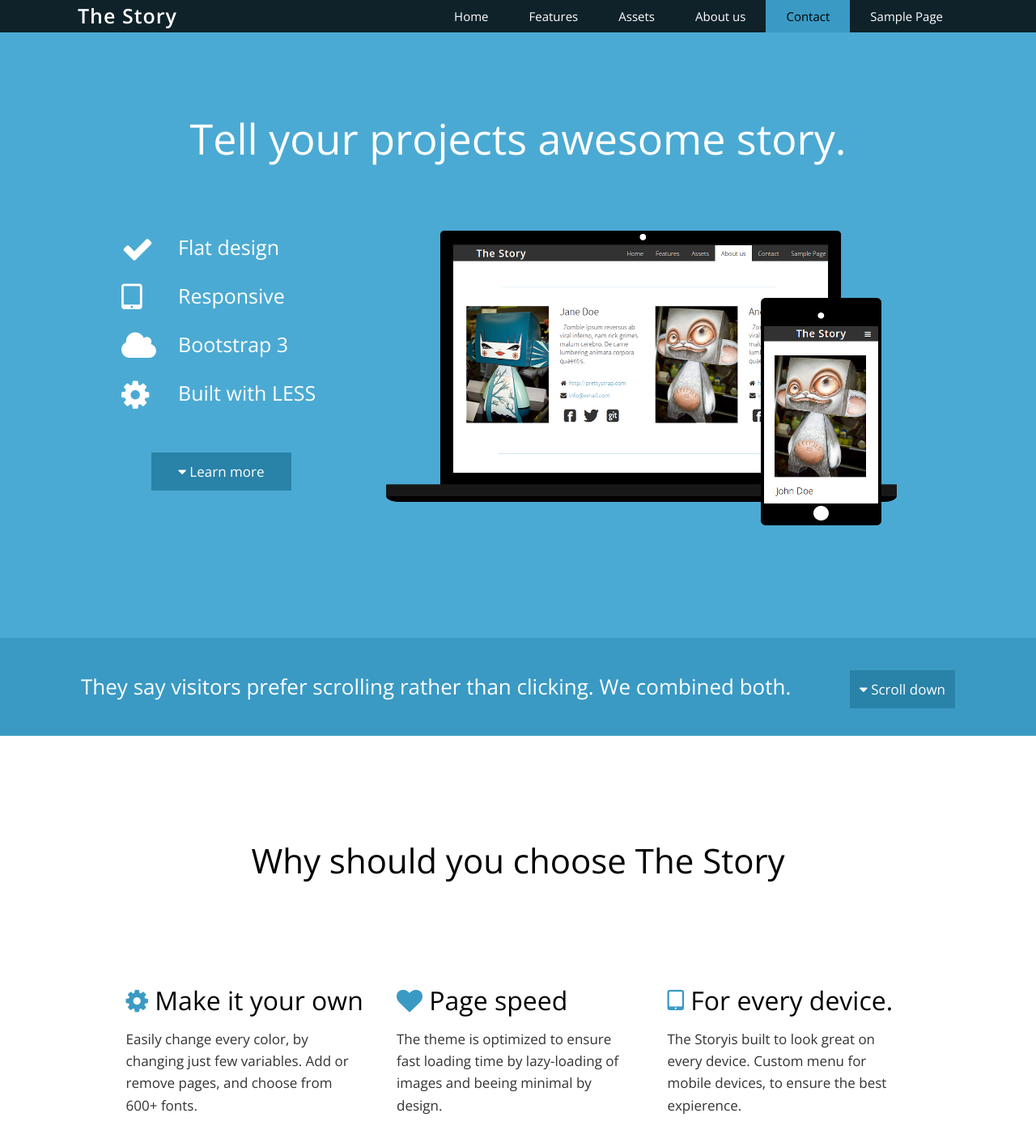
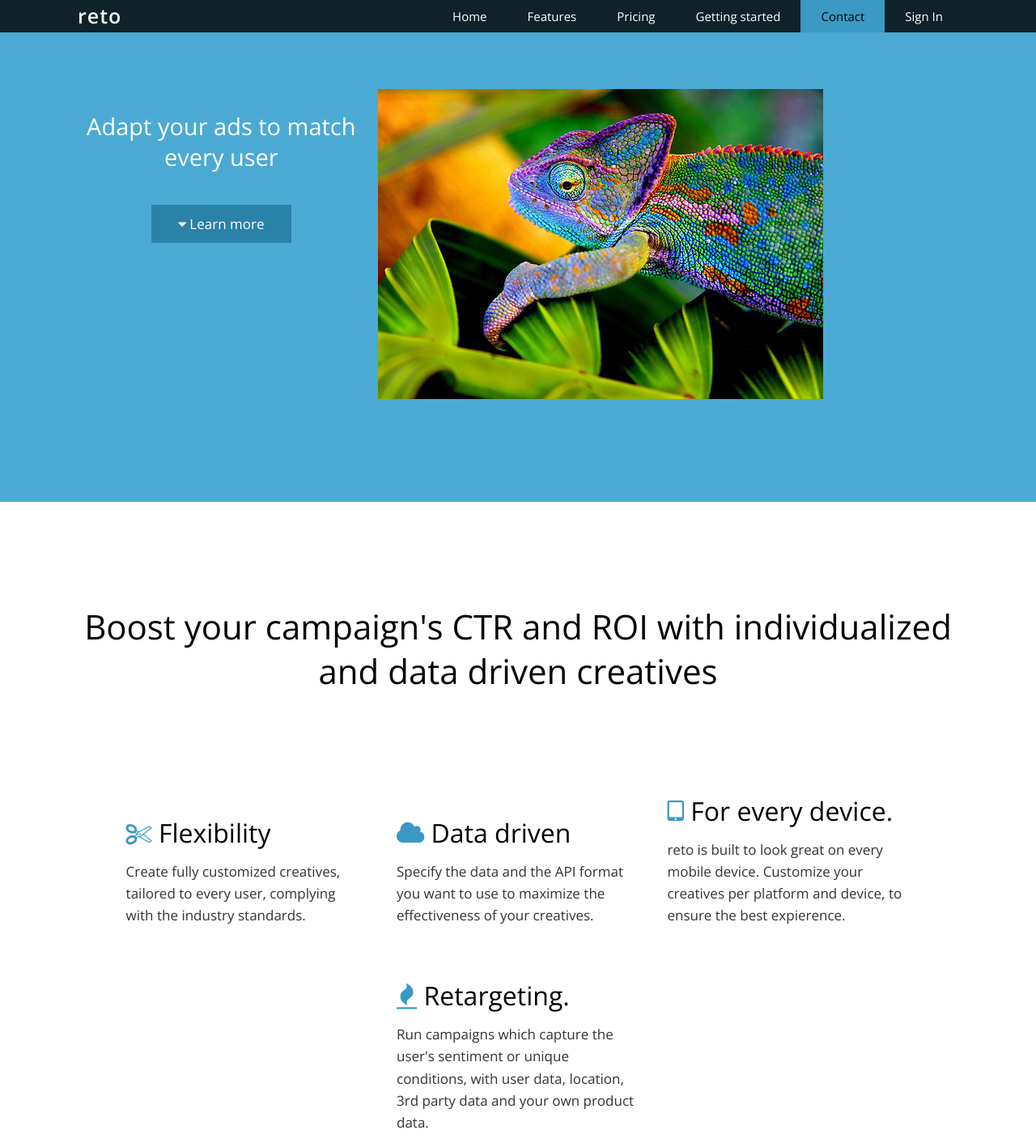
Before and after one commit to adtur/dc_frontend, a website: page app/index.html in a window 1280 px wide. Shown: the top 1417 px of the page at 81% size. Drawn offline with nearby package versions, Linux system fonts and the light colour scheme; some packages are replaced by stand-ins of ours.

Commit message:
Updated index, features pages

```diff
--- a/app/index.html
+++ b/app/index.html
@@ -1,7 +1,7 @@
 <!DOCTYPE html>
 <html lang="en">
 <head>
-  <title>The Story - responsive landing page</title>
+  <title>reto - dynamic creative optimization</title>
   <meta name="viewport" content="width=device-width, initial-scale=1.0">
   <meta charset="utf-8">
   <meta name="description" content="Twitter bootstrap theme">
@@ -31,16 +31,16 @@
           <span class="sr-only">Toggle navigation</span>
           <i class="fa fa-bars"></i>
         </button>
-        <a class="navbar-brand" href="#">The Story</a>
+        <a class="navbar-brand" href="#">reto</a>
       </div>
       <div id="nav-collapse" class="collapse navbar-collapse navbar-ex1-collapse">
         <ul class="nav navbar-nav navbar-right">
           <li class="active"><a title="Home page" class="scroll brand-1" href="#home">Home</a></li>
           <li><a title="Check out our awesome services" href="#features" class=" scroll brand-4">Features</a></li>
-          <li><a title="Themes assets" href="#assets" class="scroll brand-3">Assets</a></li>
-          <li><a title="Who we are" href="#about" class="scroll fadeto brand-4"> About us</a></li>
+          <li><a title="Pricing" href="#pricing" class="scroll brand-3">Pricing</a></li>
+          <li><a title="How to start" href="#getting_started" class="scroll fadeto brand-4"> Getting started</a></li>
           <li><a title="Get in touch!" href="#contact" class="scroll brand-2">Contact</a></li>
-          <li><a title="External page sample" href="sample-page.html">Sample Page</a></li>
+          <li><a title="Sign In in web app" href="#signin">Sign In</a></li>
         </ul>
       </div>
     </div><!-- /.navbar-container -->
@@ -48,27 +48,19 @@
 
   <!-- Home Page -->
   <div id="home" class="page color-1">
-    <div class="inner-page">
-      <h2 class="page-headline large">Tell your projects awesome story.</h2>
-    </div>
     <div class="row inner-page">
       <div class="col-md-8 col-md-push-4 lazy-container">
-        <img class="lazy" alt="Looks great on every device" src="images/pixel.png" data-original="images/home.png" />
+        <img class="lazy img-responsive" alt="Looks great on every device" src="images/chameleon-1.jpg" data-original="images/chameleon-1.jpg" />
       </div>
       <div class="col-md-4 col-md-pull-8">
-        <ul class="big-list">
-          <li><i class="fa fa-check"></i> Flat design</li>
-          <li><i class="fa fa-tablet"></i> Responsive</li>
-          <li><i class="fa fa-cloud"></i> Bootstrap 3</li>
-          <li><i class="fa fa-cog"></i> Built with LESS</li>
-        </ul>
+        <h3 class="text-center">Adapt your ads to match every user</h3>
         <br />
         <a href="#features" title="Check out more freatures!" class="scroll btn btn-primary btn-centered"><i class="fa fa-caret-down"></i> Learn more</a>
       </div>
     </div>
   </div> <!-- /#home -->
 
-  <!-- Sign up -->
+  <!-- Sign up - - >
   <div class="sign-up color-2 visible-lg">
     <div class="row inner-page">
       <div class="col-md-12">
@@ -76,28 +68,33 @@
         <a href="#features" class="scroll btn btn-primary pull-right" title="Check out more freatures!"><i class="fa fa-caret-down"></i> Scroll down</a>
       </div>
     </div>
-  </div> <!-- /.sign-up -->
+  </div> < ! - - /.sign-up -->
 
   <!-- Feature page-->
   <div id="features" class="page color-4">
     <div class="inner-page">
-      <h2 class="page-headline">Why should you choose The Story</h2>
+      <h2 class="page-headline">Boost your campaign's CTR and ROI with individualized and data driven creatives</h2>
     </div>
 
     <div class="inner-page row">
       <ul class="features list-inline">
         <li>
-          <h3><i class="fa fa-cog"></i> Make it your own</h3>
-          <p>Easily change every color, by changing just few variables. Add or remove pages, and choose from 600+ fonts.</p>
+          <h3><i class="fa fa-scissors"></i> Flexibility</h3>
+          <p>Create fully customized creatives, tailored to every user, complying with the industry standards.</p>
         </li>
         <li>
-          <h3><i class="fa fa-heart"></i> Page speed</h3>
-          <p>The theme is optimized to ensure fast loading time by lazy-loading of images and beeing minimal by design.</p>
+          <h3><i class="fa fa-cloud"></i> Data driven</h3>
+          <p>Specify the data and the API format you want to use to maximize the effectiveness of your creatives.</p>
         </li>
         <li>
           <h3><i class="fa fa-tablet"></i> For every device.</h3>
           <p>
-            <strong>The Story</strong>is built to look great on every device. Custom menu for mobile devices, to ensure the best expierence.</p>
+            <strong>reto</strong> is built to look great on every mobile device. Customize your creatives per platform and device, to ensure the best expierence.</p>
+        </li>
+        <li>
+          <h3><i class="fa fa-fire"></i> Retargeting.</h3>
+          <p>Run campaigns which capture the user's sentiment or unique
+            conditions, with user data, location, 3rd party data and your own product data.</p>
         </li>
       </ul>
     </div>
@@ -137,13 +134,13 @@
           <li><i class="fa fa-desktop"></i> All modern browsers supported</li>
         </ul>
         <br />
-        <a href="#assets" class="scroll btn btn-primary btn-centered"><i class="fa fa-caret-down"></i> Even more features</a>
+        <a href="#pricing" class="scroll btn btn-primary btn-centered"><i class="fa fa-caret-down"></i> Even more features</a>
       </div>
     </div>
   </div> <!-- /#features -->
 
   <!-- Assets page -->
-  <div id="assets" class="page color-3">
+  <div id="pricing" class="page color-3">
     <div class="inner-page">
       <h2 class="page-headline">Page assets</h2>
     </div>
@@ -193,8 +190,8 @@
     </div>
   </div> <!-- /#assets -->
 
-  <!-- About page -->
-  <div id="about" class="page color-4">
+  <!-- Getting started page -->
+  <div id="getting_started" class="page color-4">
     <div class="inner-page">
       <h2 class="page-headline">Who are we and how it all got started. Our story.</h2>
     </div>
```
Also changed, not shown: app/images/chameleon-1.jpg (added).
